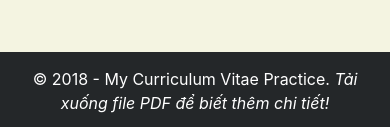
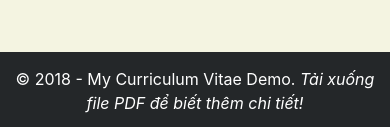
Before and after one commit to caosyky/caosyky.github.io, a plain HTML site: page index.html in a window 390 px wide. Shown: the part 2916-3043 px from the top of the page. Drawn offline with nearby package versions, Linux system fonts and the light colour scheme.

Commit message:
responsive all device 3rd

```diff
--- a/index.html
+++ b/index.html
@@ -93,7 +93,7 @@
      </div> <!-- ket thuc khoi edu -->
 <div class="cuoitrang  text-center">
      <div class="container">
-          <p>© 2018 - My Curriculum Vitae Practice. <i>Tải xuống file PDF để biết thêm chi tiết!</i></p>
+          <p>© 2018 - My Curriculum Vitae Demo. <i>Tải xuống file PDF để biết thêm chi tiết!</i></p>
      </div>
 </div> <!-- footer cua trang web -->
 </body>
```
